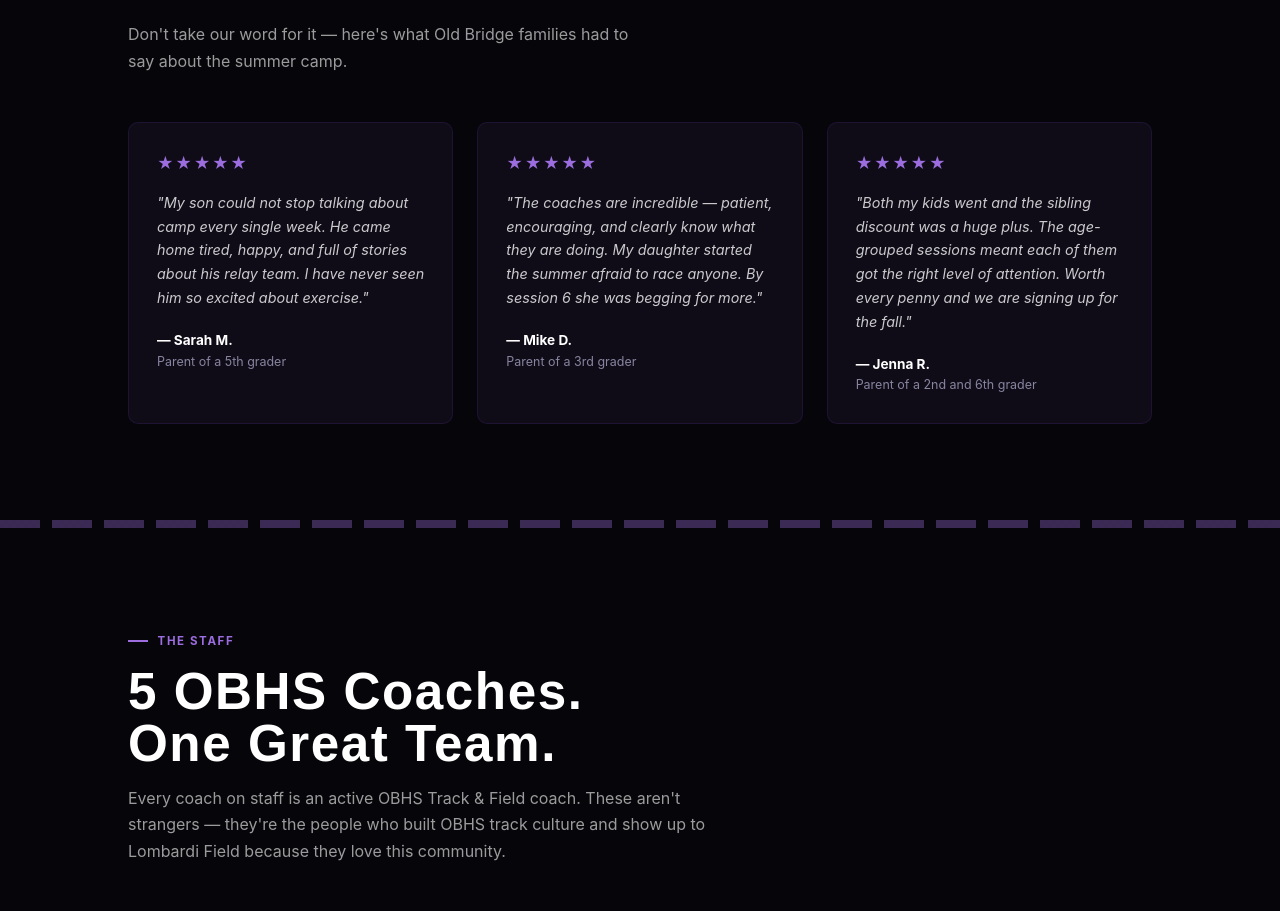
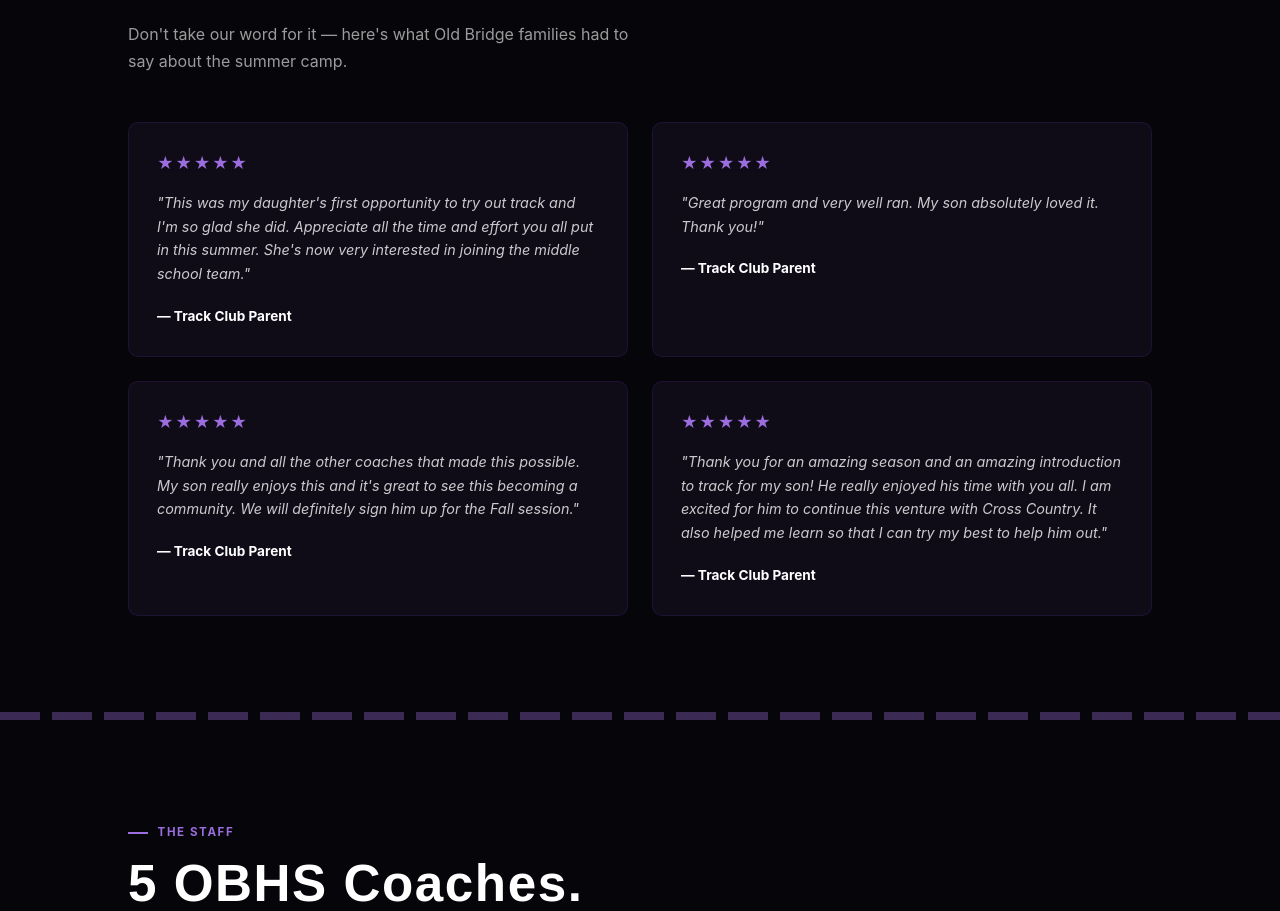
Before and after one commit to TheWug33/oldbridgetrackclub, a React (Vite) app: page / in a window 1280 px wide. Shown: the part 2853-3764 px from the top of the page. Built offline with nearby package versions, Linux system fonts and the light colour scheme.

Commit message:
Add files via upload

```diff
--- a/src/App.jsx
+++ b/src/App.jsx
@@ -136,9 +136,10 @@ function Programs() {
 
 function Reviews() {
   const reviews = [
-    { text: '"My son could not stop talking about camp every single week. He came home tired, happy, and full of stories about his relay team. I have never seen him so excited about exercise."', author: 'Sarah M.', role: 'Parent of a 5th grader' },
-    { text: '"The coaches are incredible — patient, encouraging, and clearly know what they are doing. My daughter started the summer afraid to race anyone. By session 6 she was begging for more."', author: 'Mike D.', role: 'Parent of a 3rd grader' },
-    { text: '"Both my kids went and the sibling discount was a huge plus. The age-grouped sessions meant each of them got the right level of attention. Worth every penny and we are signing up for the fall."', author: 'Jenna R.', role: 'Parent of a 2nd and 6th grader' },
+    { text: '"This was my daughter\'s first opportunity to try out track and I\'m so glad she did. Appreciate all the time and effort you all put in this summer. She\'s now very interested in joining the middle school team."', author: 'Track Club Parent' },
+    { text: '"Great program and very well ran. My son absolutely loved it. Thank you!"', author: 'Track Club Parent' },
+    { text: '"Thank you and all the other coaches that made this possible. My son really enjoys this and it\'s great to see this becoming a community. We will definitely sign him up for the Fall session."', author: 'Track Club Parent' },
+    { text: '"Thank you for an amazing season and an amazing introduction to track for my son! He really enjoyed his time with you all. I am excited for him to continue this venture with Cross Country. It also helped me learn so that I can try my best to help him out."', author: 'Track Club Parent' },
   ];
   return (
     <section className="reviews" id="reviews">
@@ -152,7 +153,6 @@ function Reviews() {
               <div className="review-stars">★★★★★</div>
               <p className="review-text">{r.text}</p>
               <div className="review-author">— {r.author}</div>
-              <div className="review-role">{r.role}</div>
             </div>
           ))}
         </div>
--- a/src/index.css
+++ b/src/index.css
@@ -579,7 +579,7 @@ body {
 
 .reviews-grid {
   display: grid;
-  grid-template-columns: repeat(3, 1fr);
+  grid-template-columns: repeat(2, 1fr);
   gap: 1.5rem;
 }
 
```
